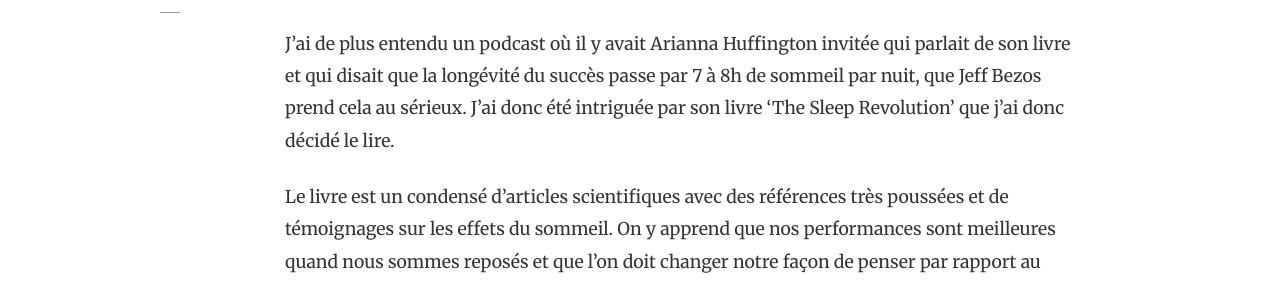
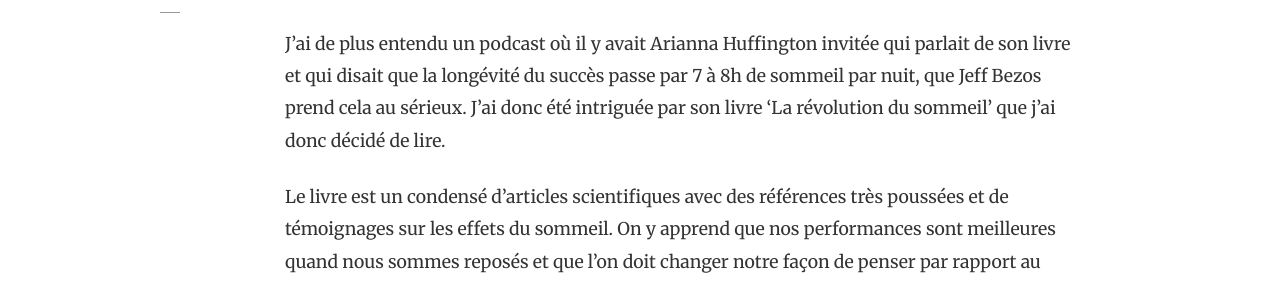
Before and after one commit to avecmespropresyeux/site_web, a Jekyll site: the page built from _posts/livres/2020-11-06-the-sleep-revolution.md, in a window 1280 px wide and 900 px high, scrolled down 2038 px. Shown: the part 227-509 px from the top of the window. Built offline with Jekyll 4.4.1, drawn with Linux system fonts in a browser that asks for light colours; nearby versions of some CDN libraries; comment, search, counter and statistics services are not loaded.

Commit message:
Update 2020-11-06-the-sleep-revolution.md

```diff
--- a/_posts/livres/2020-11-06-the-sleep-revolution.md
+++ b/_posts/livres/2020-11-06-the-sleep-revolution.md
@@ -15,7 +15,7 @@ J'ai donc décidé de faire quelque chose à ce sujet. Au début du mois de sept
 
 J'ai regardé le documentaire d'Arte sur le sommeil (<a href="https://www.arte.tv/fr/videos/083968-000-A/dormir-a-tout-prix/" target="_blank">Dormir à tout prix</a>) qui m'a confirmé ce qu'il fallait faire: bannir les écrans de la chambre avant de dormir, avoir un rituel de couché (comme les enfants), se donner assez de temps pour dormir.
 
-J'ai de plus entendu un podcast où il y avait Arianna Huffington invitée qui parlait de son livre et qui disait que la longévité du succès passe par 7 à 8h de sommeil par nuit, que Jeff Bezos prend cela au sérieux. J'ai donc été intriguée par son livre 'The Sleep Revolution' que j'ai donc décidé le lire.
+J'ai de plus entendu un podcast où il y avait Arianna Huffington invitée qui parlait de son livre et qui disait que la longévité du succès passe par 7 à 8h de sommeil par nuit, que Jeff Bezos prend cela au sérieux. J'ai donc été intriguée par son livre 'La révolution du sommeil' que j'ai donc décidé de lire.
 
 Le livre est un condensé d'articles scientifiques avec des références très poussées et de témoignages sur les effets du sommeil. On y apprend que nos performances sont meilleures quand nous sommes reposés et que l'on doit changer notre façon de penser par rapport au manque de sommeil. Non, ce n'est pas cool de ne pas dormir, il n'y a pas à s'en vanter. C'est l'équivalent d'être bourré. Qui nous laisserait prendre des décisions avec nos capacités amoindries ? C'est bête.
 
```
